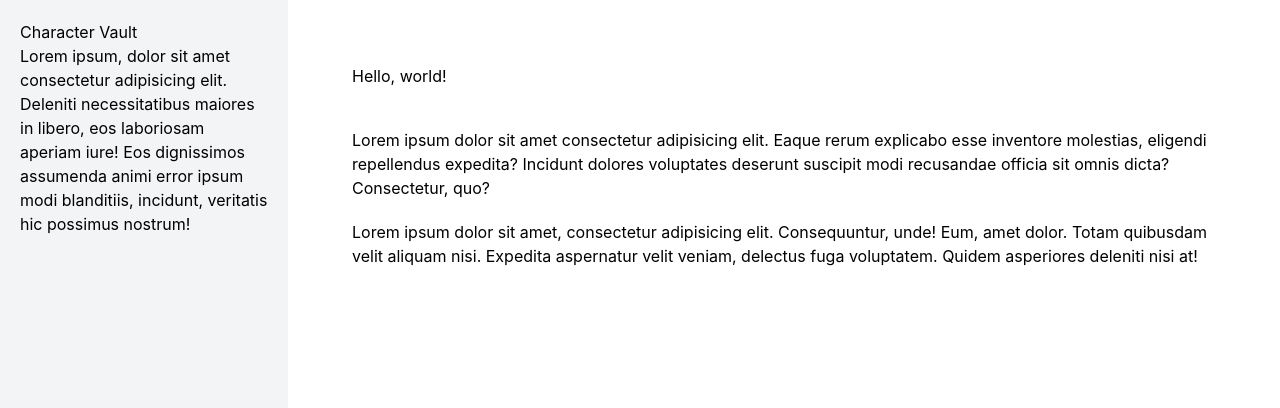
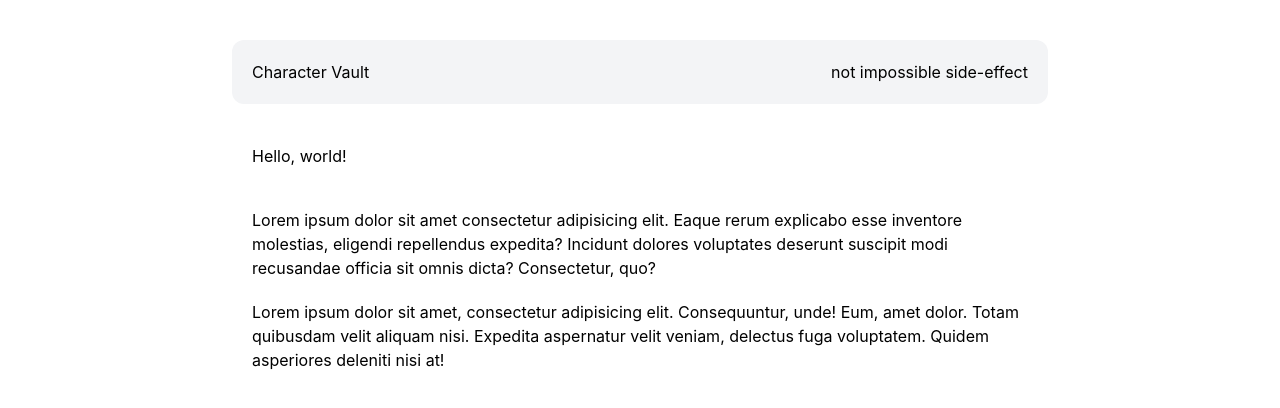
Before and after one commit to frantaing/vtm-character-vault, a React (Vite) app: page / in a window 1280 px wide. Shown: the top 408 px of the page. Built offline with nearby package versions, Linux system fonts and the light colour scheme.

Commit message:
style: vertical layout!

```diff
--- a/src/components/Layout.jsx
+++ b/src/components/Layout.jsx
@@ -1,17 +1,15 @@
 function Layout() {
     return(
-        <div className="flex">
+        <div className="flex flex-col w-screen max-w-4xl px-10">
 
             {/* NAVIGATION SECTION */}
-            <nav className="w-screen max-w-72 min-h-screen p-5 bg-gray-100">
+            <nav className="flex justify-between p-5 bg-gray-100 rounded-xl">
                 <h1>Character Vault</h1>
-                <div className="">
-                    Lorem ipsum, dolor sit amet consectetur adipisicing elit. Deleniti necessitatibus maiores in libero, eos laboriosam aperiam iure! Eos dignissimos assumenda animi error ipsum modi blanditiis, incidunt, veritatis hic possimus nostrum!
-                </div>
+                <p className="text-right">not impossible side-effect</p>
             </nav>
 
             {/* HOMEPAGE SECTION */}
-            <section className="flex flex-col gap-10 p-16">
+            <section className="flex flex-col gap-10 px-5 py-10">
                 <h1>Hello, world!</h1>
                 <div className="flex flex-col gap-5">
                     <p>Lorem ipsum dolor sit amet consectetur adipisicing elit. Eaque rerum explicabo esse inventore molestias, eligendi repellendus expedita? Incidunt dolores voluptates deserunt suscipit modi recusandae officia sit omnis dicta? Consectetur, quo?</p>
--- a/src/index.css
+++ b/src/index.css
@@ -4,6 +4,6 @@
 
 @layer utilities {
 
-    body { @apply overflow-x-hidden min-h-screen bg-white }
+    body { @apply overflow-x-hidden flex justify-center min-h-screen p-10 bg-white }
 
 }
```
